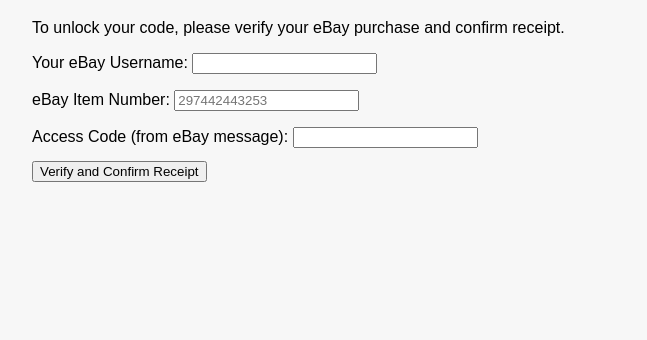
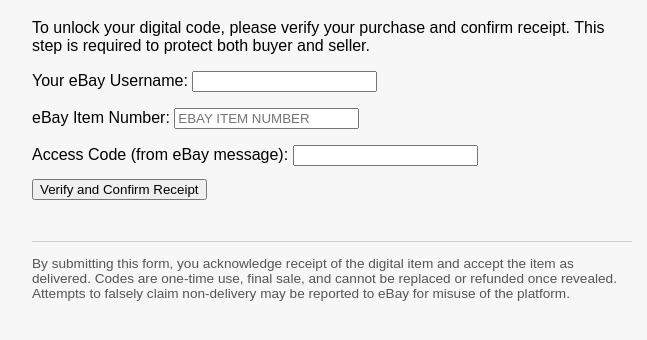
Before and after one commit to Teenug097/rwwbyf1983ebay, a plain HTML site: page index.html in a window 1280 px wide. Shown: the part 162-502 px from the top of the page, without its empty margins (308-955 px from the left). Drawn offline with Linux system fonts and the light colour scheme.

Commit message:
Update index.html

```diff
--- a/index.html
+++ b/index.html
@@ -24,11 +24,18 @@
       margin-top: 1em;
       display: inline-block;
     }
+    footer {
+      margin-top: 3em;
+      font-size: 0.85em;
+      color: #555;
+      border-top: 1px solid #ccc;
+      padding-top: 1em;
+    }
   </style>
 </head>
 <body>
   <h1>Claim Your 1 Month PC Game Pass (New Users Only)</h1>
-  <p>To unlock your code, please verify your eBay purchase and confirm receipt.</p>
+  <p>To unlock your digital code, please verify your purchase and confirm receipt. This step is required to protect both buyer and seller.</p>
 
   <!-- Verification form -->
   <form id="verify-form">
@@ -38,7 +45,7 @@
     </label>
     <label>
       eBay Item Number:
-      <input type="text" id="itemnumber" required placeholder="297442443253">
+      <input type="text" id="itemnumber" required placeholder="EBAY ITEM NUMBER">
     </label>
     <label>
       Access Code (from eBay message):
@@ -50,7 +57,7 @@
   <!-- Confirmation + code section -->
   <div id="claim-section" class="hidden">
     <h2>✅ Verified</h2>
-    <p>To receive your Game Pass code, please confirm the following:</p>
+    <p>Before the code is revealed, please confirm the following:</p>
 
     <form
       action="https://formspree.io/f/mdkzrkap"
@@ -63,6 +70,7 @@
       <label><input type="checkbox" name="confirmedIdentity" required> I am the eBay buyer for this item.</label>
       <label><input type="checkbox" name="confirmedReceived" required> I confirm I have received the digital item and accept delivery.</label>
       <label><input type="checkbox" name="confirmedAcceptance" required> I understand this transaction is now complete.</label>
+      <label><input type="checkbox" name="noRefundPolicy" required> I understand this code is one-time use and non-refundable once revealed.</label>
 
       <button type="submit">Confirm and View Code</button>
     </form>
@@ -72,8 +80,14 @@
   <div id="code-section" class="hidden">
     <h2>🎉 Your PC Game Pass Code</h2>
     <div class="code-box">F2HGT-YXT7Q-QH32D-QYM34-VYQ4Z</div>
-    <p><strong>Note:</strong> This code is for new users only. Enjoy!</p>
+    <p><strong>Note:</strong> This code is valid for new users only. Please redeem it immediately.</p>
   </div>
+
+  <footer>
+    By submitting this form, you acknowledge receipt of the digital item and accept the item as delivered.
+    Codes are one-time use, final sale, and cannot be replaced or refunded once revealed.
+    Attempts to falsely claim non-delivery may be reported to eBay for misuse of the platform.
+  </footer>
 
   <script>
     const verifyForm = document.getElementById('verify-form');
@@ -103,7 +117,6 @@
     });
 
     confirmForm.addEventListener('submit', function(e) {
-      // Allow Formspree to send email, then show the code
       setTimeout(() => {
         confirmForm.classList.add('hidden');
         codeSection.classList.remove('hidden');
```
